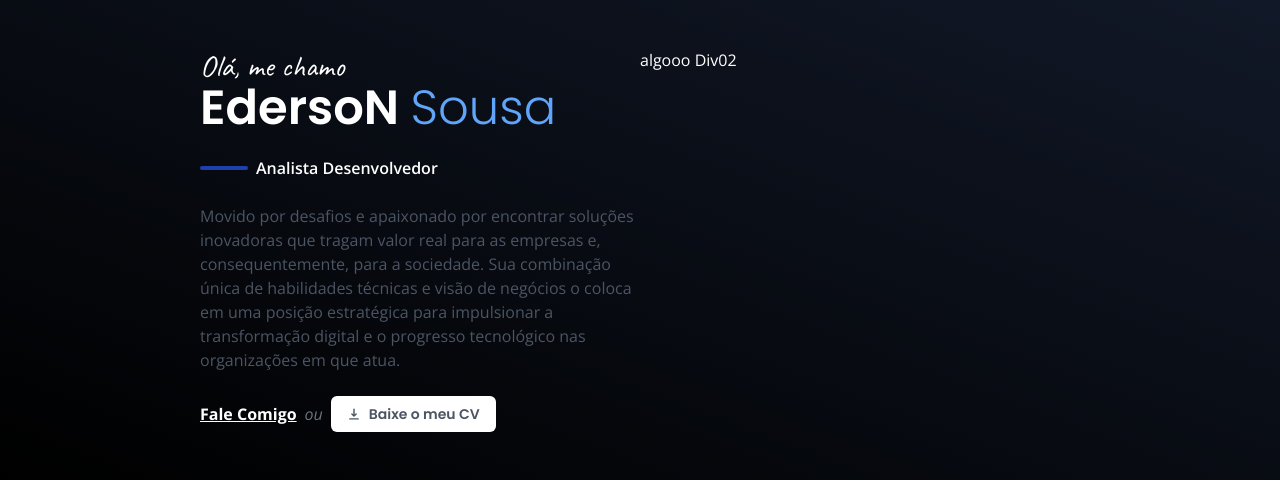
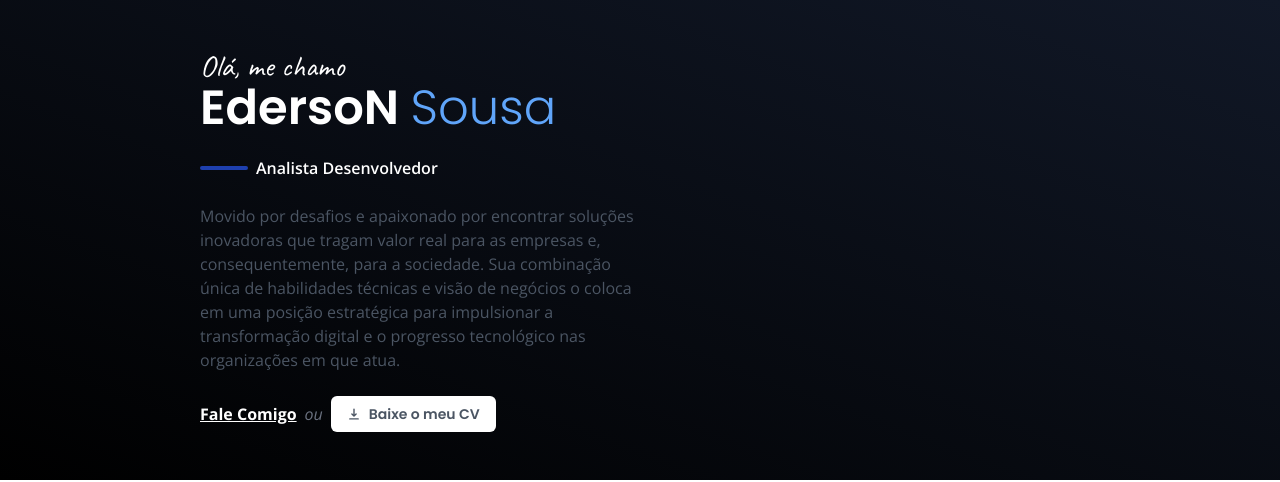
Before and after one commit to edersonsousa/edersonsousa.github.io, a React (Vite) app: page / in a window 1280 px wide. Shown: the top 482 px of the page. Built offline with nearby package versions, Linux system fonts and the light colour scheme.

Commit message:
Alguns ajustes em Sobre

```diff
--- a/index.html
+++ b/index.html
@@ -4,7 +4,7 @@
     <meta charset="UTF-8" />
     <link rel="icon" type="image/svg+xml" href="/icon.svg" />
     <meta name="viewport" content="width=device-width, initial-scale=1.0" />
-    <title>Teste, Analista Desenvolvedor.</title>
+    <title>Ed...</title>
     <link rel="preconnect" href="https://fonts.googleapis.com" />
     <link rel="preconnect" href="https://fonts.gstatic.com" crossorigin />
     <link
--- a/src/components/Hero.tsx
+++ b/src/components/Hero.tsx
@@ -33,7 +33,7 @@ export function Hero() {
 
                                             </div>
                             </div>
-                            <div className="basis-1/2">algooo Div02
+                            <div className="basis-1/2">
                             </div>
 
 
```
Also changed, not shown: 2 other files (tests, documents, lock files or other folders).
